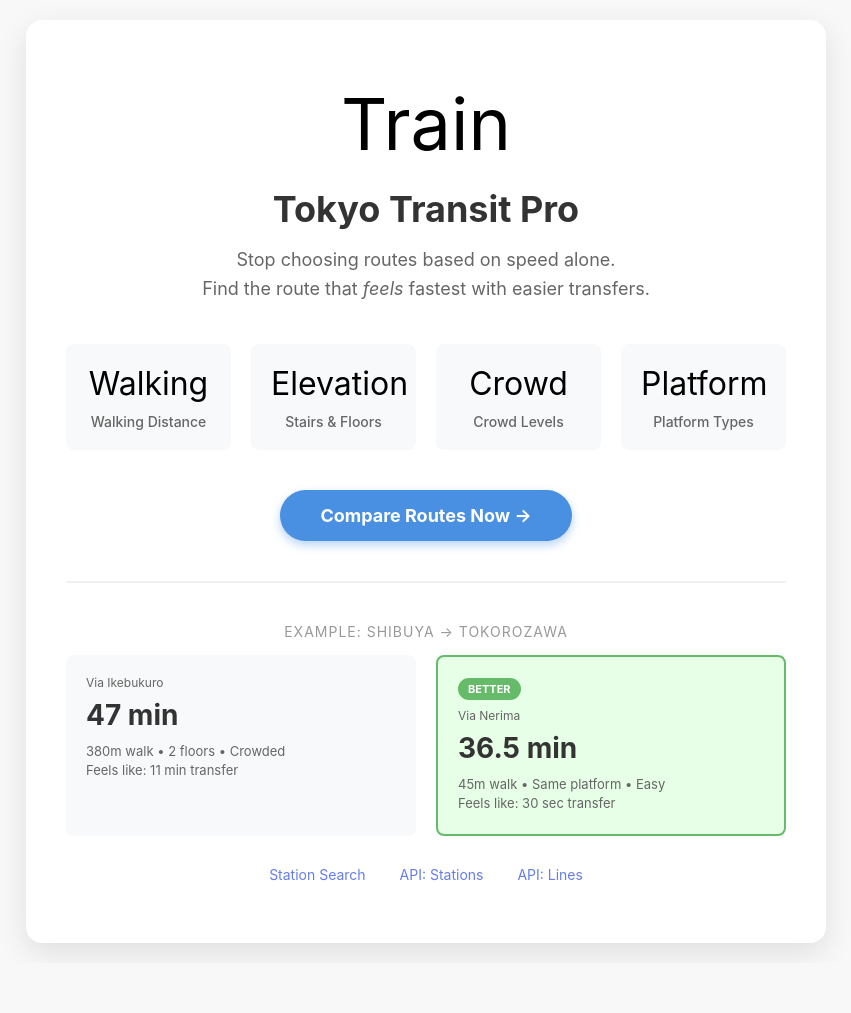
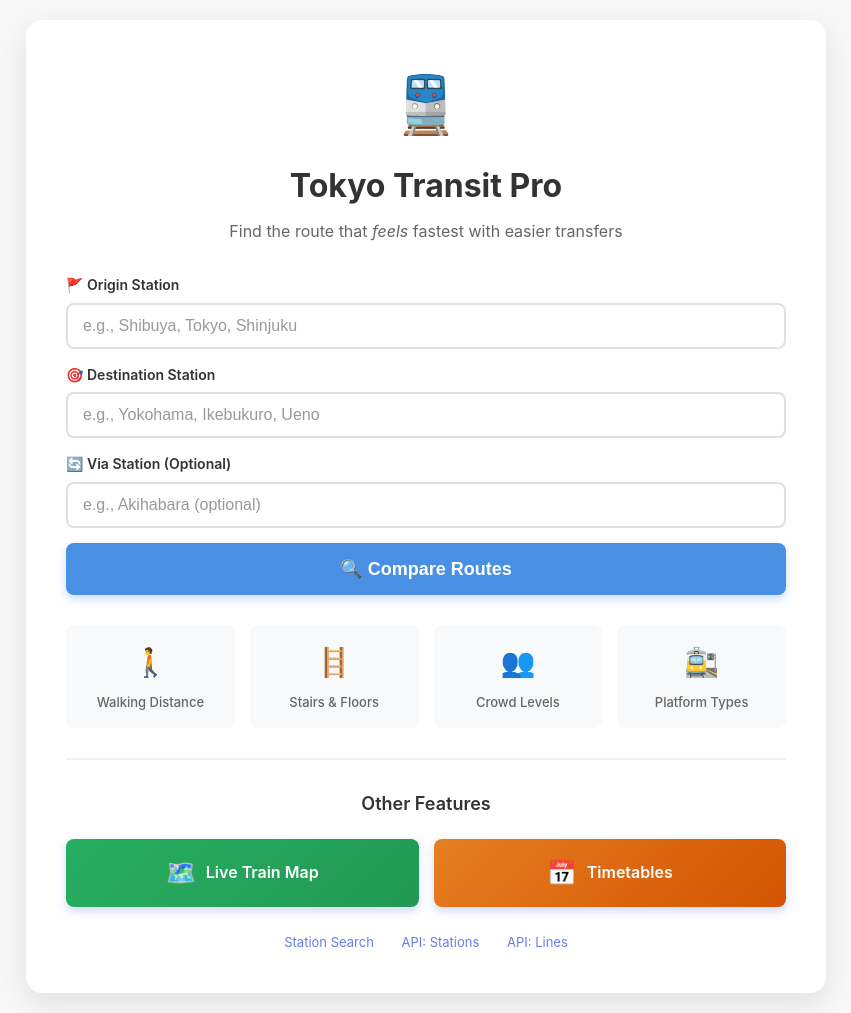
Before and after one commit to japstyle/reptravelapp, a FastAPI app: page / in a window 1280 px wide. Shown: the whole page, without its empty margins (214-1065 px from the left). Before the commit the page ends 953 px from the top, so only its background shows below. Run offline with FastAPI, Linux system fonts and the light colour scheme; parts of the project's set-up code (start-up, migrations or seed data) failed here and were passed over.

Commit message:
Redesign home page with route entry form and feature buttons

```diff
--- a/templates/index.html
+++ b/templates/index.html
@@ -3,8 +3,10 @@
 
 <head>
     <meta charset="UTF-8">
-    <meta name="viewport" content="width=device-width, initial-scale=1.0">
-    <title>Tokyo Transit Pro</title>
+    <meta name="viewport" content="width=device-width, initial-scale=1.0, maximum-scale=1.0, user-scalable=no">
+    <meta name="description" content="Find the best train routes in Tokyo with transfer-aware scoring">
+    <meta name="theme-color" content="#0066cc">
+    <title>Tokyo Transit Pro - Route Planner</title>
     <style>
         * {
             box-sizing: border-box;
@@ -16,157 +18,197 @@
             font-family: -apple-system, BlinkMacSystemFont, 'Segoe UI', sans-serif;
             background-color: #f8f8f8;
             min-height: 100vh;
-            display: flex;
-            align-items: center;
-            justify-content: center;
             padding: 20px;
+            line-height: 1.6;
+            -webkit-font-smoothing: antialiased;
+            -moz-osx-font-smoothing: grayscale;
+            overscroll-behavior-y: contain;
         }
 
         .container {
             max-width: 800px;
-            width: 100%;
+            margin: 0 auto;
         }
 
         .hero {
             background: white;
             border-radius: 16px;
-            padding: 60px 40px;
-            text-align: center;
+            padding: 40px;
             box-shadow: 0 10px 30px rgba(0, 0, 0, 0.1);
         }
 
+        .header-section {
+            text-align: center;
+            margin-bottom: 30px;
+        }
+
         .icon {
-            font-size: 72px;
+            font-size: 56px;
+            margin-bottom: 10px;
+        }
+
+        h1 {
+            font-size: 32px;
+            color: #333;
+            margin-bottom: 8px;
+        }
+
+        .tagline {
+            font-size: 16px;
+            color: #666;
             margin-bottom: 20px;
         }
 
-        h1 {
-            font-size: 36px;
-            color: #333;
+        /* Route Entry Form */
+        .route-form {
+            margin-bottom: 30px;
+        }
+
+        .form-group {
             margin-bottom: 15px;
         }
 
-        .tagline {
-            font-size: 18px;
-            color: #666;
-            margin-bottom: 40px;
-            line-height: 1.6;
+        .form-label {
+            display: block;
+            font-size: 14px;
+            font-weight: 600;
+            color: #333;
+            margin-bottom: 6px;
         }
 
-        .features {
-            display: grid;
-            grid-template-columns: repeat(auto-fit, minmax(150px, 1fr));
-            gap: 20px;
-            margin-bottom: 40px;
+        .form-input {
+            width: 100%;
+            padding: 12px 15px;
+            border: 2px solid #e0e0e0;
+            border-radius: 8px;
+            font-size: 16px;
+            transition: border-color 0.3s, box-shadow 0.3s;
         }
 
-        .feature {
+        .form-input:focus {
+            outline: none;
+            border-color: #4a90e2;
+            box-shadow: 0 0 0 3px rgba(74, 144, 226, 0.1);
+        }
+
+        .form-input::placeholder {
+            color: #999;
+        }
+
+        .cta-button {
+            width: 100%;
+            padding: 15px;
+            background: #4a90e2;
+            color: white;
+            border: none;
+            border-radius: 8px;
+            font-size: 18px;
+            font-weight: bold;
+            cursor: pointer;
+            transition: background 0.3s, transform 0.2s;
+            box-shadow: 0 4px 10px rgba(74, 144, 226, 0.3);
+        }
+
+        .cta-button:hover {
+            background: #3a7ad1;
+            transform: translateY(-2px);
+            box-shadow: 0 6px 15px rgba(74, 144, 226, 0.4);
+        }
+
+        .cta-button:active {
+            transform: translateY(0);
+        }
+
+        /* Feature Buttons Section */
+        .features-section {
+            margin-top: 30px;
+            padding-top: 30px;
+            border-top: 2px solid #f0f0f0;
+        }
+
+        .features-title {
+            text-align: center;
+            font-size: 18px;
+            font-weight: 600;
+            color: #333;
+            margin-bottom: 20px;
+        }
+
+        .features-grid {
+            display: grid;
+            grid-template-columns: repeat(auto-fit, minmax(200px, 1fr));
+            gap: 15px;
+        }
+
+        .feature-button {
+            display: flex;
+            align-items: center;
+            justify-content: center;
+            gap: 10px;
+            padding: 15px 20px;
+            background: linear-gradient(135deg, #667eea 0%, #764ba2 100%);
+            color: white;
+            text-decoration: none;
+            border-radius: 8px;
+            font-size: 16px;
+            font-weight: 600;
+            transition: transform 0.3s, box-shadow 0.3s;
+            box-shadow: 0 4px 10px rgba(102, 126, 234, 0.3);
+        }
+
+        .feature-button:hover {
+            transform: translateY(-2px);
+            box-shadow: 0 6px 15px rgba(102, 126, 234, 0.4);
+        }
+
+        .feature-button.map {
+            background: linear-gradient(135deg, #27ae60 0%, #229954 100%);
+        }
+
+        .feature-button.timetable {
+            background: linear-gradient(135deg, #e67e22 0%, #d35400 100%);
+        }
+
+        .feature-button-icon {
+            font-size: 24px;
+        }
+
+        /* Additional Features */
+        .quick-features {
+            display: grid;
+            grid-template-columns: repeat(auto-fit, minmax(140px, 1fr));
+            gap: 15px;
+            margin-top: 20px;
+        }
+
+        .quick-feature {
             background: #f8f9fa;
-            padding: 20px;
+            padding: 15px;
             border-radius: 8px;
             text-align: center;
         }
 
-        .feature-icon {
-            font-size: 32px;
-            margin-bottom: 10px;
+        .quick-feature-icon {
+            font-size: 28px;
+            margin-bottom: 8px;
         }
 
-        .feature-text {
-            font-size: 14px;
+        .quick-feature-text {
+            font-size: 13px;
             color: #666;
             font-weight: 500;
         }
 
-        .cta-button {
-            display: inline-block;
-            background: #4a90e2;
-            color: white;
-            padding: 15px 40px;
-            border-radius: 50px;
-            text-decoration: none;
-            font-size: 18px;
-            font-weight: bold;
-            transition: transform 0.3s, box-shadow 0.3s;
-            box-shadow: 0 4px 10px rgba(74, 144, 226, 0.4);
-        }
-
-        .cta-button:hover {
-            transform: translateY(-2px);
-            box-shadow: 0 6px 15px rgba(74, 144, 226, 0.6);
-        }
-
-        .example {
-            margin-top: 40px;
-            padding-top: 40px;
-            border-top: 2px solid #f0f0f0;
-        }
-
-        .example-title {
-            font-size: 14px;
-            color: #999;
-            text-transform: uppercase;
-            letter-spacing: 1px;
-            margin-bottom: 15px;
-        }
-
-        .comparison {
-            display: grid;
-            grid-template-columns: 1fr 1fr;
-            gap: 20px;
-            text-align: left;
-        }
-
-        .comparison-item {
-            background: #f8f9fa;
-            padding: 20px;
-            border-radius: 8px;
-        }
-
-        .comparison-item.winner {
-            background: #e6ffe6;
-            border: 2px solid #66bb6a;
-        }
-
-        .comparison-label {
-            font-size: 12px;
-            color: #666;
-            margin-bottom: 8px;
-        }
-
-        .comparison-time {
-            font-size: 28px;
-            font-weight: bold;
-            color: #333;
-            margin-bottom: 10px;
-        }
-
-        .comparison-detail {
+        .secondary-links {
+            margin-top: 25px;
+            text-align: center;
             font-size: 13px;
-            color: #666;
-            line-height: 1.5;
-        }
-
-        .winner-badge {
-            display: inline-block;
-            background: #66bb6a;
-            color: white;
-            padding: 4px 10px;
-            border-radius: 12px;
-            font-size: 11px;
-            font-weight: bold;
-            margin-bottom: 8px;
-        }
-
-        .secondary-links {
-            margin-top: 30px;
-            font-size: 14px;
         }
 
         .secondary-links a {
             color: #667eea;
             text-decoration: none;
-            margin: 0 15px;
+            margin: 0 12px;
         }
 
         .secondary-links a:hover {
@@ -174,16 +216,42 @@
         }
 
         @media (max-width: 768px) {
+            body {
+                padding: 15px;
+            }
+
             .hero {
-                padding: 40px 30px;
+                padding: 30px 25px;
             }
 
             h1 {
-                font-size: 28px;
+                font-size: 26px;
             }
 
-            .comparison {
+            .icon {
+                font-size: 48px;
+            }
+
+            .features-grid {
                 grid-template-columns: 1fr;
+            }
+
+            .quick-features {
+                grid-template-columns: repeat(2, 1fr);
+            }
+        }
+
+        @media (max-width: 480px) {
+            .hero {
+                padding: 25px 20px;
+            }
+
+            h1 {
+                font-size: 24px;
+            }
+
+            .tagline {
+                font-size: 14px;
             }
         }
     </style>
@@ -192,57 +260,72 @@
 <body>
     <div class="container">
         <div class="hero">
-            <div class="icon">Train</div>
-            <h1>Tokyo Transit Pro</h1>
-            <p class="tagline">
-                Stop choosing routes based on speed alone.<br>
-                Find the route that <em>feels</em> fastest with easier transfers.
-            </p>
+            <!-- Header Section -->
+            <div class="header-section">
+                <div class="icon">🚆</div>
+                <h1>Tokyo Transit Pro</h1>
+                <p class="tagline">Find the route that <em>feels</em> fastest with easier transfers</p>
+            </div>
 
-            <div class="features">
-                <div class="feature">
-                    <div class="feature-icon">Walking</div>
-                    <div class="feature-text">Walking Distance</div>
+            <!-- Route Entry Form -->
+            <form class="route-form" action="/route-compare" method="get">
+                <div class="form-group">
+                    <label for="origin" class="form-label">🚩 Origin Station</label>
+                    <input type="text" id="origin" name="origin" class="form-input"
+                        placeholder="e.g., Shibuya, Tokyo, Shinjuku" required autocomplete="off">
                 </div>
-                <div class="feature">
-                    <div class="feature-icon">Elevation</div>
-                    <div class="feature-text">Stairs & Floors</div>
+
+                <div class="form-group">
+                    <label for="destination" class="form-label">🎯 Destination Station</label>
+                    <input type="text" id="destination" name="destination" class="form-input"
+                        placeholder="e.g., Yokohama, Ikebukuro, Ueno" required autocomplete="off">
                 </div>
-                <div class="feature">
-                    <div class="feature-icon">Crowd</div>
-                    <div class="feature-text">Crowd Levels</div>
+
+                <div class="form-group">
+                    <label for="transit" class="form-label">🔄 Via Station (Optional)</label>
+                    <input type="text" id="transit" name="transit" class="form-input"
+                        placeholder="e.g., Akihabara (optional)" autocomplete="off">
                 </div>
-                <div class="feature">
-                    <div class="feature-icon">Platform</div>
-                    <div class="feature-text">Platform Types</div>
+
+                <button type="submit" class="cta-button">🔍 Compare Routes</button>
+            </form>
+
+            <!-- Feature Highlights -->
+            <div class="quick-features">
+                <div class="quick-feature">
+                    <div class="quick-feature-icon">🚶</div>
+                    <div class="quick-feature-text">Walking Distance</div>
+                </div>
+                <div class="quick-feature">
+                    <div class="quick-feature-icon">🪜</div>
+                    <div class="quick-feature-text">Stairs & Floors</div>
+                </div>
+                <div class="quick-feature">
+                    <div class="quick-feature-icon">👥</div>
+                    <div class="quick-feature-text">Crowd Levels</div>
+                </div>
+                <div class="quick-feature">
+                    <div class="quick-feature-icon">🚉</div>
+                    <div class="quick-feature-text">Platform Types</div>
                 </div>
             </div>
 
-            <a href="/route-compare" class="cta-button">Compare Routes Now →</a>
-
-            <div class="example">
-                <div class="example-title">Example: Shibuya → Tokorozawa</div>
-                <div class="comparison">
-                    <div class="comparison-item">
-                        <div class="comparison-label">Via Ikebukuro</div>
-                        <div class="comparison-time">47 min</div>
-                        <div class="comparison-detail">
-                            380m walk • 2 floors • Crowded<br>
-                            Feels like: 11 min transfer
-                        </div>
-                    </div>
-                    <div class="comparison-item winner">
-                        <span class="winner-badge">BETTER</span>
-                        <div class="comparison-label">Via Nerima</div>
-                        <div class="comparison-time">36.5 min</div>
-                        <div class="comparison-detail">
-                            45m walk • Same platform • Easy<br>
-                            Feels like: 30 sec transfer
-                        </div>
-                    </div>
+            <!-- Additional Features Section -->
+            <div class="features-section">
+                <h2 class="features-title">Other Features</h2>
+                <div class="features-grid">
+                    <a href="/train-map" class="feature-button map">
+                        <span class="feature-button-icon">🗺️</span>
+                        <span>Live Train Map</span>
+                    </a>
+                    <a href="/timetables" class="feature-button timetable">
+                        <span class="feature-button-icon">📅</span>
+                        <span>Timetables</span>
+                    </a>
                 </div>
             </div>
 
+            <!-- Secondary Links -->
             <div class="secondary-links">
                 <a href="/search">Station Search</a>
                 <a href="/stations">API: Stations</a>
```
